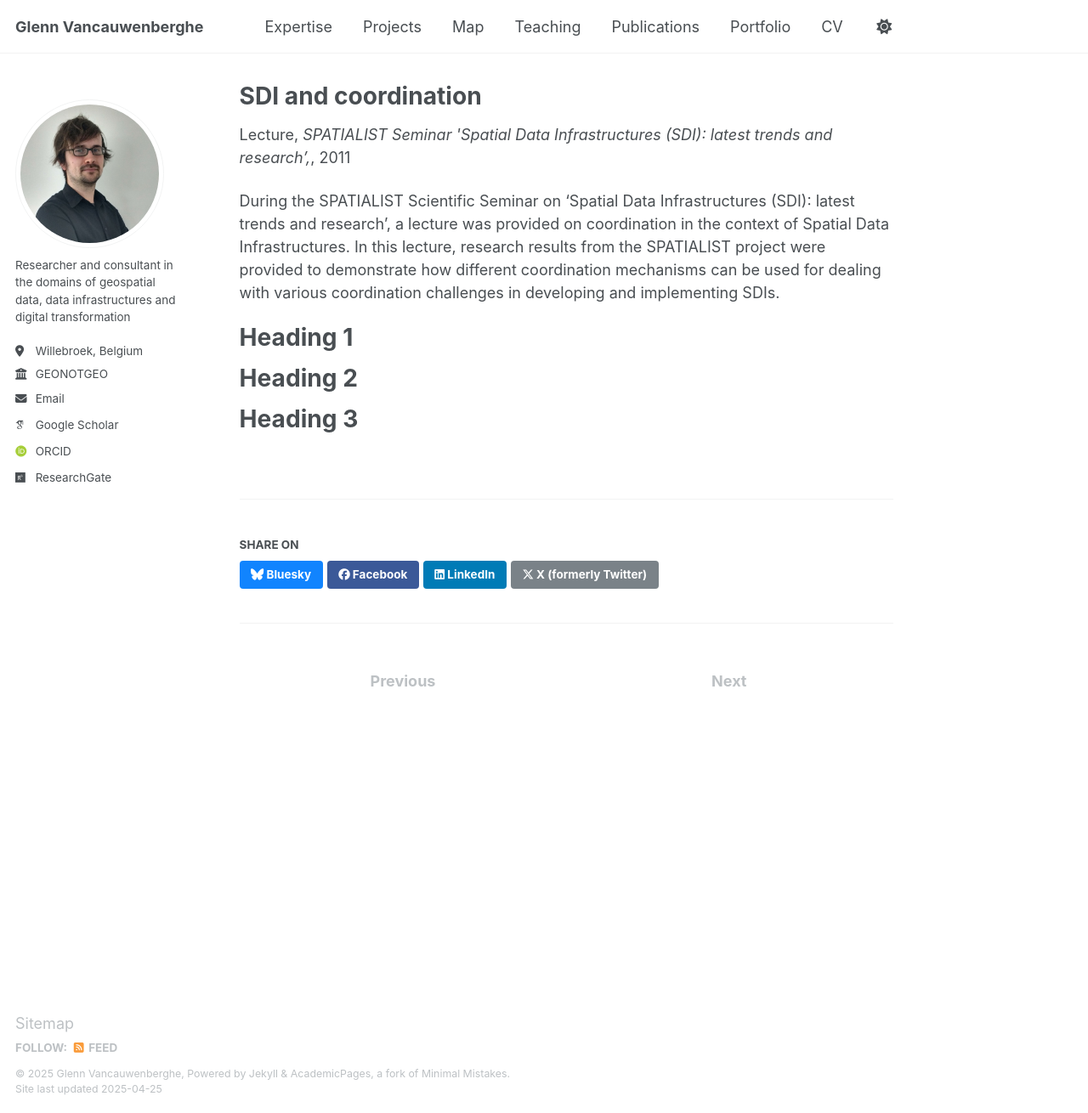
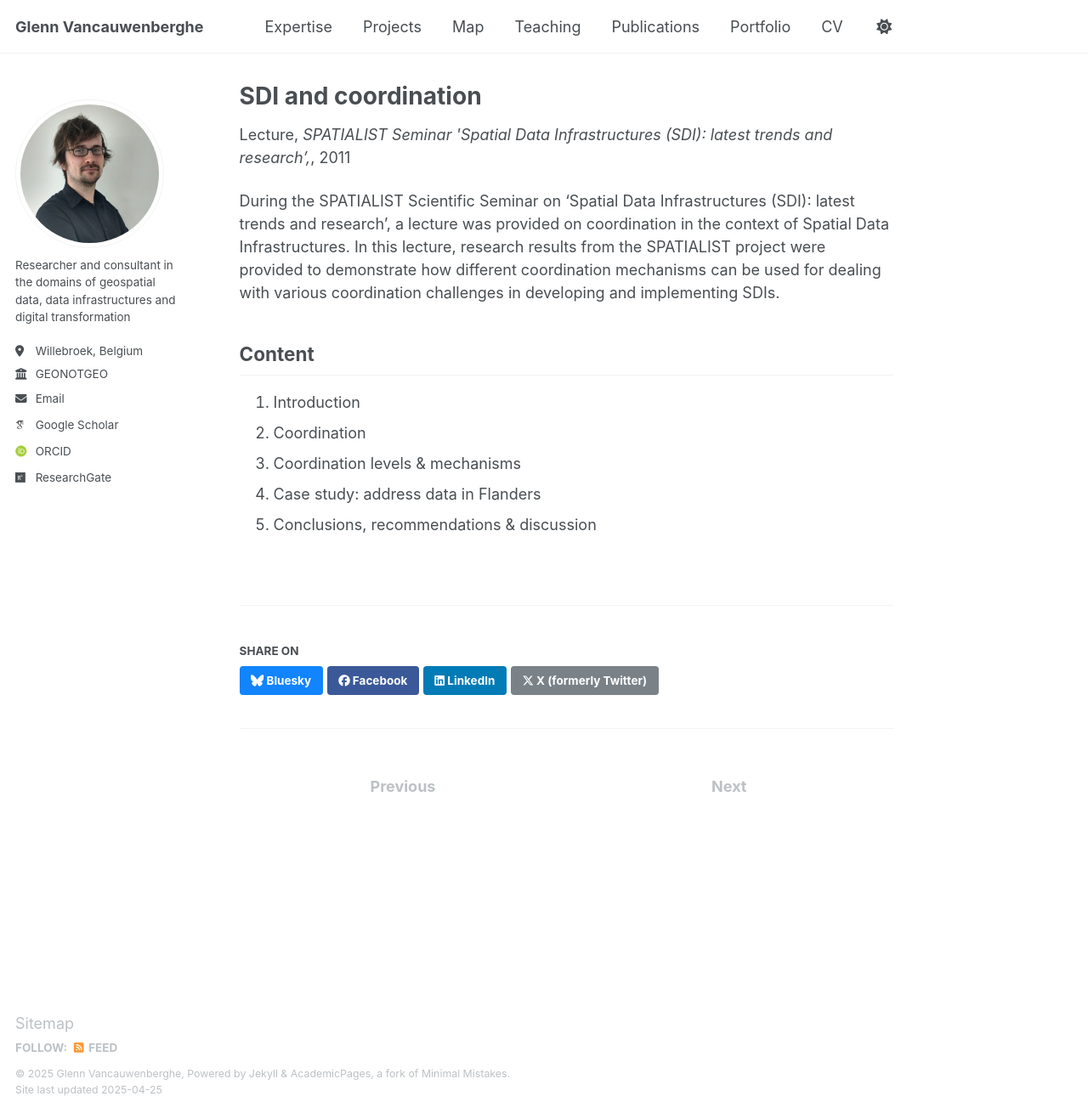
Before and after one commit to GVancauwenberghe/gvancauwenberghe.github.io, a Jekyll site: the page built from _teaching/teaching-7.md, in a window 1280 px wide and 1310 px high. Shown: the whole window at 85% size. Built offline with Jekyll 4.4.1, drawn with Linux system fonts in a browser that asks for light colours; some web fonts are replaced.

Commit message:
Update teaching-7.md

```diff
--- a/_teaching/teaching-7.md
+++ b/_teaching/teaching-7.md
@@ -10,11 +10,9 @@ location: "Leuven, Belgium"
 
 During the SPATIALIST Scientific Seminar on 'Spatial Data Infrastructures (SDI): latest trends and research’, a lecture was provided on coordination in the context of Spatial Data Infrastructures. In this lecture, research results from the SPATIALIST project were provided to demonstrate how different coordination mechanisms can be used for dealing with various coordination challenges in developing and implementing SDIs.
 
-Heading 1
-======
-
-Heading 2
-======
-
-Heading 3
-======
+## Content
+1. Introduction
+2. Coordination
+3. Coordination levels & mechanisms
+4. Case study: address data in Flanders
+5. Conclusions, recommendations & discussion
```
